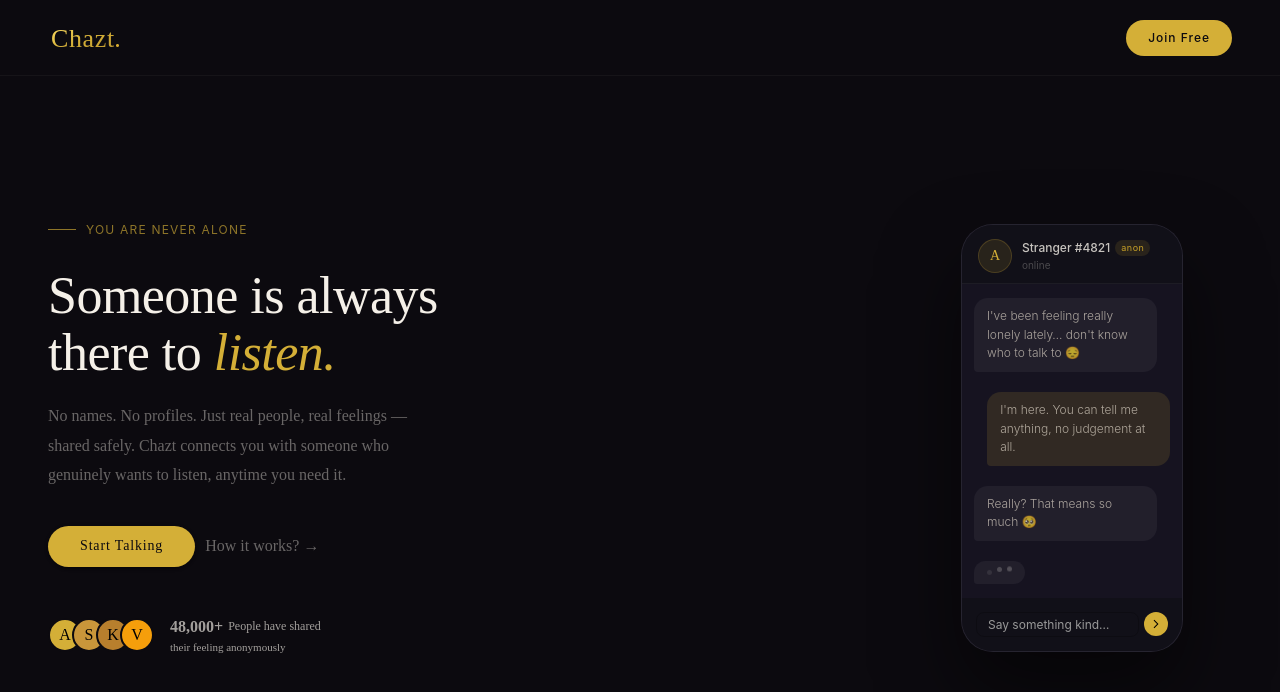
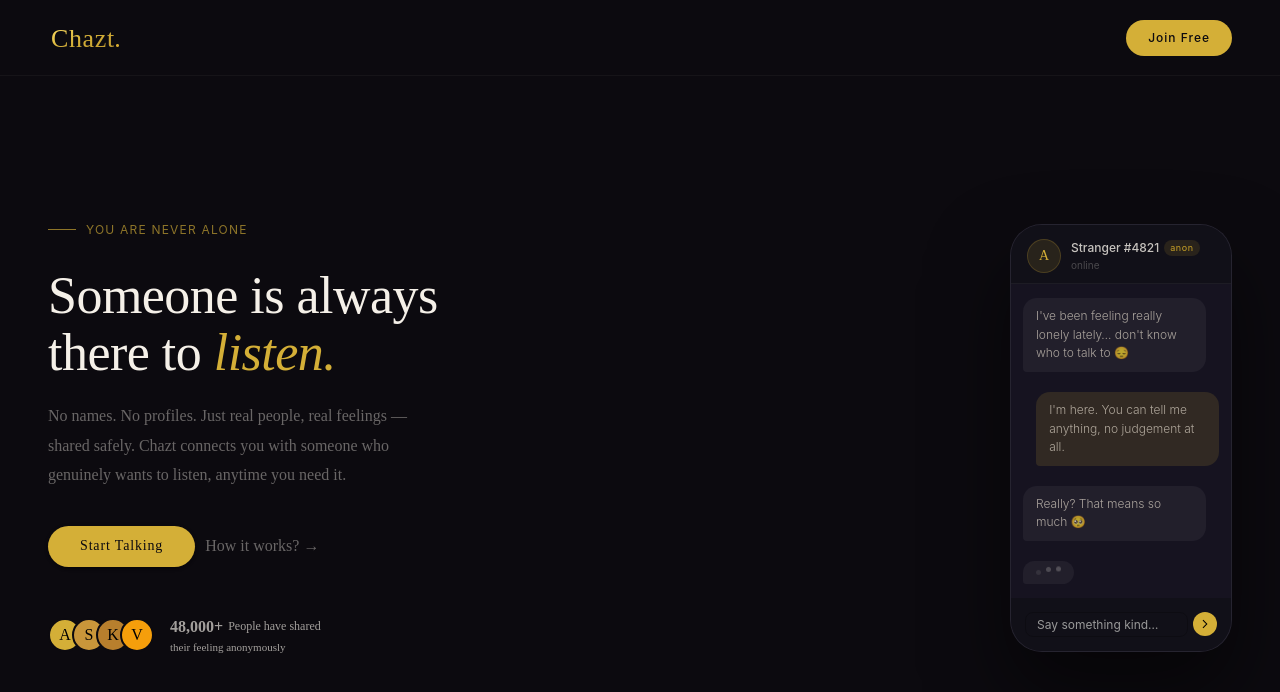
Before and after one commit to Abhishek209379/Chazt, a React (Vite) app: page / in a window 1280 px wide. Shown: the top 692 px of the page. Built offline with nearby package versions, Linux system fonts and the light colour scheme.

Commit message:
fix: updated design changes in hero section

```diff
--- a/src/pages/Home.tsx
+++ b/src/pages/Home.tsx
@@ -34,17 +34,17 @@
 
   return (
     <>
-      <Box sx={{ bgcolor: theme.customColors.surface, height: 'calc(100vh - 76px)', overflow: 'hidden', display: 'flex', alignItems: 'center'  }}>
+      <Box sx={{ bgcolor: theme.customColors.surface, height: { xs: '100%', sm: 'calc(100vh - 76px)' }, overflow: { md: 'hidden' }, display: 'flex', alignItems: 'center', px: { xs: 2, sm: 4, md: 6 } }}>
         <Grid container spacing={2} sx={{ width: '100%' }}>
-          <Grid size={8}>
-            <Box sx={{ px: 6 }}>
+          <Grid size={{ xs: 12, sm: 6, md: 8 }}>
+            <Box>
               <Box sx={{ mb: 3.5, gap: 1.25, display: 'flex', alignItems: 'center' }}>
                 <Box sx={{ minWidth: '28px', height: '1px', backgroundColor: 'text.goldtext' }}></Box>
                 <Typography sx={{ color:'text.goldtext', fontSize: '12px', fontweight: 500, textTransform: 'uppercase', letterSpacing: '0.1em', fontFamily: '"Inter", sans-serif' }}>You are never alone</Typography>
               </Box>
 
-              <Box sx={{ mb: 2.5, maxWidth: '500px' }}>
-                <Typography sx={{ color: 'text.cream', fontSize: '52px', lineHeight: 1.1, letterSpacing: '-0.01em'  }}>
+              <Box sx={{ mb: 2.5, maxWidth: { sm: '250px', md: '500px' } }}>
+                <Typography sx={{ color: 'text.cream', fontSize: { sm: '32px', md: '52px' }, lineHeight: 1.1, letterSpacing: '-0.01em'  }}>
                   Someone is always there to{' '}
                   <Box component="em" sx={{ color: 'text.gold', fontStyle: 'italic' }}>
                     listen.
@@ -79,7 +79,7 @@
             </Box>
           </Grid>
 
-          <Grid size={4} sx={{ display: 'flex', justifyContent: 'center', alignItems: 'center' }}>
+          <Grid size={{ xs: 12, sm: 6, md: 4 }} sx={{ display: 'flex', justifyContent: 'end', alignItems: 'center' }}>
             <Box sx={{
               width: '220px',
               background: '#161320',
```
